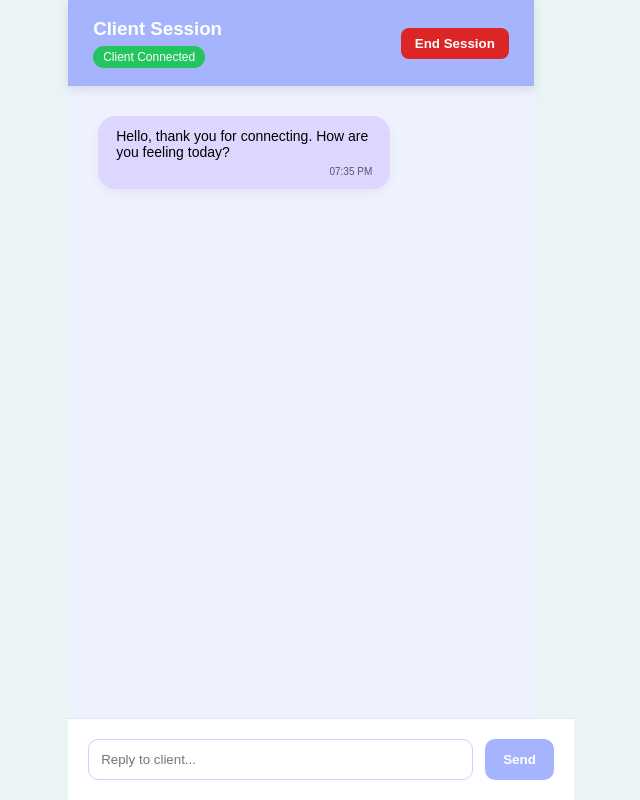
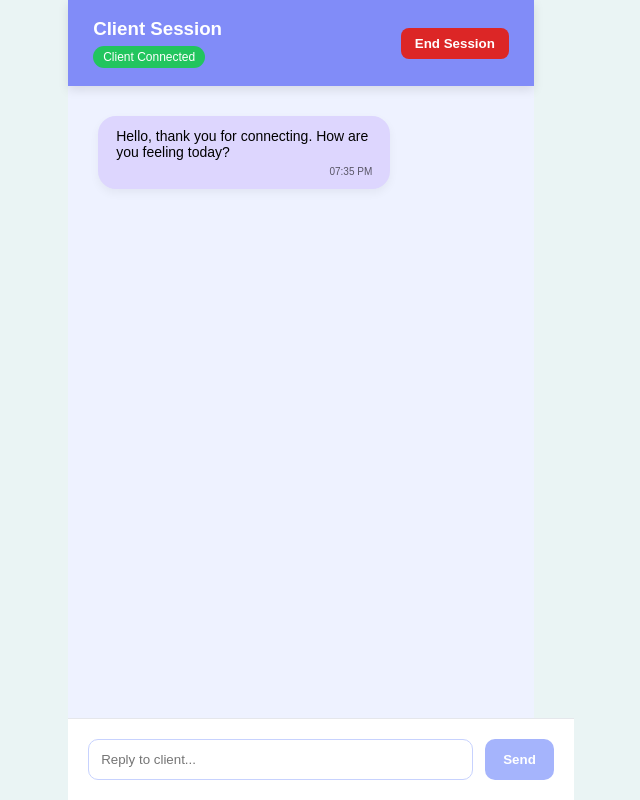
Before and after one commit to stellandegwa853/MindHaven, a React (Vite) app: page /counsellor-chat in a window 1280 px wide. Shown: the whole page, without its empty margins (339-979 px from the left). Built offline with nearby package versions, Linux system fonts and the light colour scheme; sample sign-in values are in the browser's storage.

Commit message:
Counsellor page update

```diff
--- a/src/components/CounsellorChatPage.jsx
+++ b/src/components/CounsellorChatPage.jsx
@@ -129,7 +129,7 @@ const styles = {
 
   header: {
     padding: "18px 25px",
-    backgroundColor: "#a5b4fc",
+    backgroundColor: "#818cf8",
     color: "white",
     display: "flex",
     justifyContent: "space-between",
```
